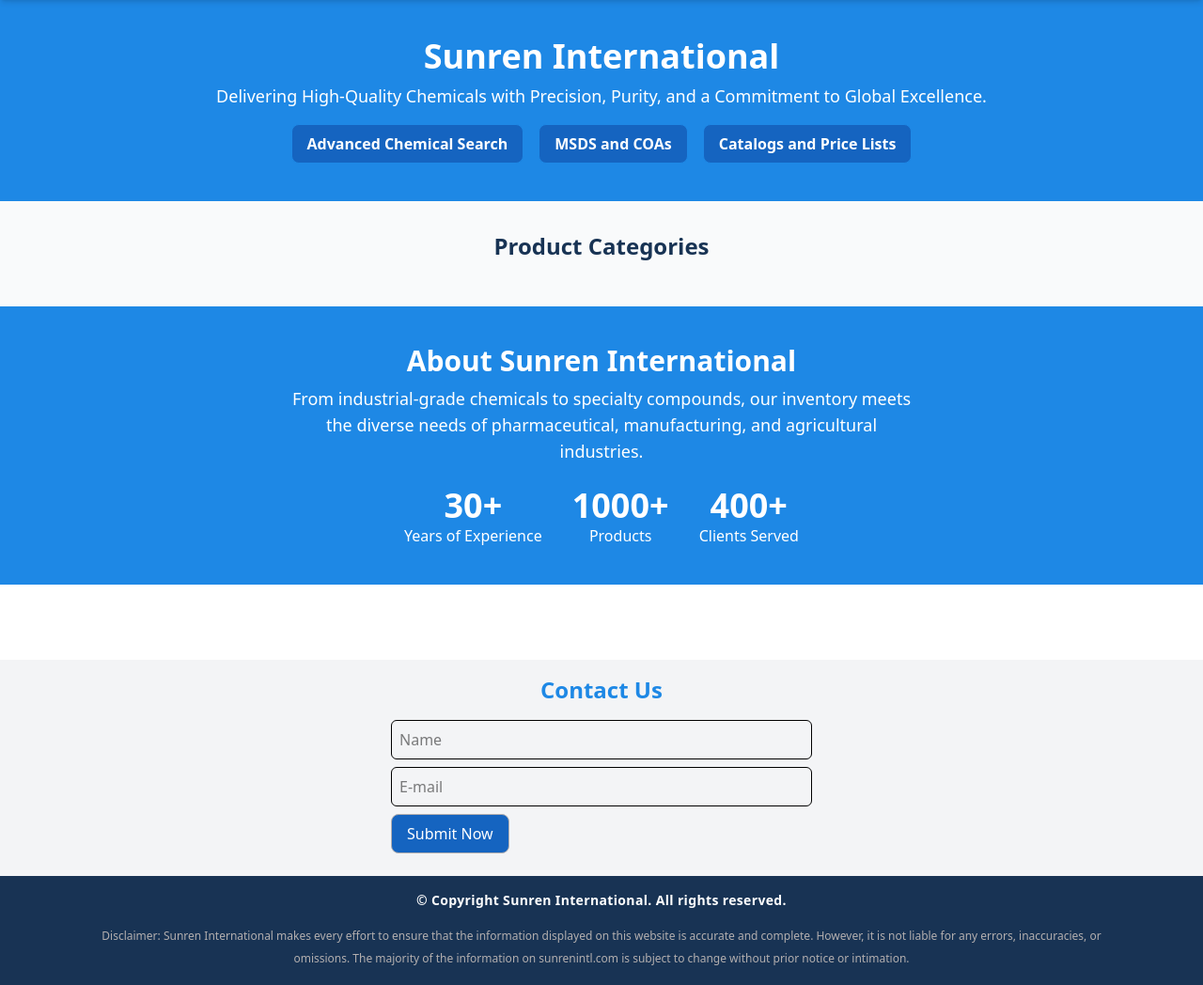
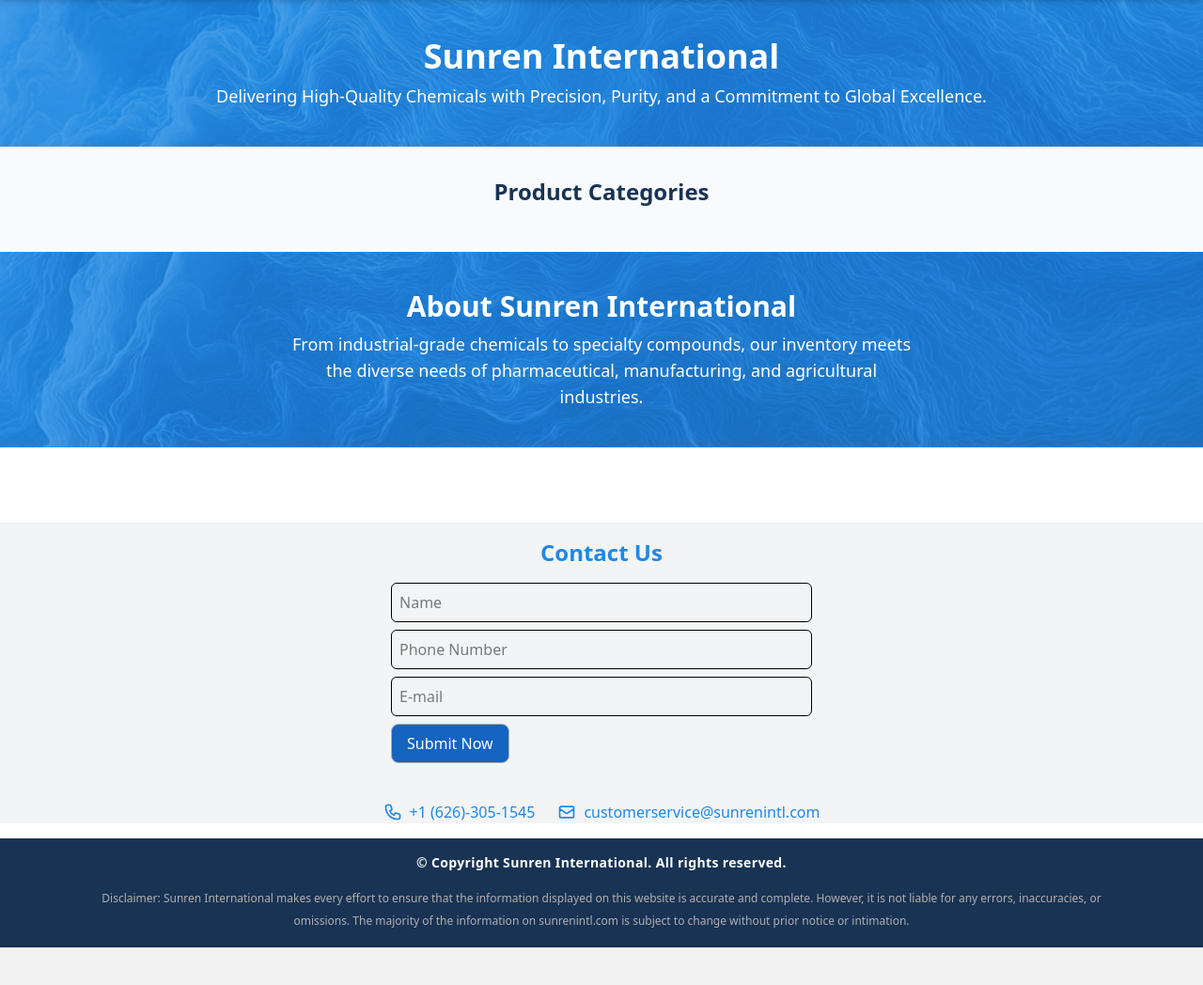
Before and after one commit to thomasdij/sunrenintl-site, a Django app: page / in a window 1280 px wide. Shown: the part 59-1107 px from the top of the page at 94% size. After the commit the page ends 1067 px from the top, so only its background shows below. Run offline with Django 5.2, Linux system fonts and the light colour scheme; data that the repository does not hold is empty.

Commit message:
transparent background, removed uneeded elements, added contact info

```diff
--- a/static/css/output.css
+++ b/static/css/output.css
@@ -699,6 +705,9 @@
   .mb-2 {
     margin-bottom: calc(var(--spacing) * 2);
   }
+  .mb-4 {
+    margin-bottom: calc(var(--spacing) * 4);
+  }
   .mb-6 {
     margin-bottom: calc(var(--spacing) * 6);
   }
@@ -2470,6 +2485,20 @@
     &:hover {
       @media (hover: hover) {
         background-color: var(--color-gray-100);
+      }
+    }
+  }
+  .hover\:text-blue-200 {
+    &:hover {
+      @media (hover: hover) {
+        color: var(--color-blue-200);
+      }
+    }
+  }
+  .hover\:text-blue-500 {
+    &:hover {
+      @media (hover: hover) {
+        color: var(--color-blue-500);
       }
     }
   }
--- a/templates/base.html
+++ b/templates/base.html
@@ -58,9 +58,24 @@
         <h2 class="text-2xl font-bold text-center text-blue-700 pt-4">Contact Us</h2>
         <form action="#" method="POST" class="max-w-md mx-auto mt-4 pb-6">
             <input type="text" placeholder="Name" class="w-full p-2 border rounded-md mb-2">
+            <input type="tel" placeholder="Phone Number" class="w-full p-2 border rounded-md mb-2">
             <input type="email" placeholder="E-mail" class="w-full p-2 border rounded-md mb-2">
             <button type="submit" class="btn-secondary">Submit Now</button>
         </form>
+        <div class="flex justify-center gap-6 mt-4 mb-4">
+            <a href="tel:+16263051545" class="flex items-center gap-2 text-blue-700 hover:text-blue-500">
+                <svg xmlns="http://www.w3.org/2000/svg" class="h-5 w-5" fill="none" viewBox="0 0 24 24" stroke="currentColor">
+                    <path stroke-linecap="round" stroke-linejoin="round" stroke-width="2" d="M3 5a2 2 0 012-2h3.28a1 1 0 01.948.684l1.498 4.493a1 1 0 01-.502 1.21l-2.257 1.13a11.042 11.042 0 005.516 5.516l1.13-2.257a1 1 0 011.21-.502l4.493 1.498a1 1 0 01.684.949V19a2 2 0 01-2 2h-1C9.716 21 3 14.284 3 6V5z" />
+                </svg>
+                +1 (626)-305-1545
+            </a>
+            <a href="mailto:customerservice@sunrenintl.com" class="flex items-center gap-2 text-blue-700 hover:text-blue-500">
+                <svg xmlns="http://www.w3.org/2000/svg" class="h-5 w-5" fill="none" viewBox="0 0 24 24" stroke="currentColor">
+                    <path stroke-linecap="round" stroke-linejoin="round" stroke-width="2" d="M3 8l7.89 5.26a2 2 0 002.22 0L21 8M5 19h14a2 2 0 002-2V7a2 2 0 00-2-2H5a2 2 0 00-2 2v10a2 2 0 002 2z" />
+                </svg>
+                customerservice@sunrenintl.com
+            </a>
+        </div>
     </section>
 
     <footer class="bg-[#183354] text-white py-4">
--- a/templates/chemicals/home.html
+++ b/templates/chemicals/home.html
@@ -1,16 +1,42 @@
 {% extends "base.html" %} {% load static %} {% block content %}
 
-<section class="bg-blue-700 text-white py-10 text-center">
+<style>
+  .bg-image-section {
+    position: relative;
+    overflow: hidden;
+  }
+
+  .bg-image-section::before {
+    content: "";
+    position: absolute;
+    top: 0;
+    left: 0;
+    width: 100%;
+    height: 100%;
+    background-image: url('{% static "images/background.png" %}');
+    background-size: cover;
+    background-position: center;
+    background-attachment: fixed;
+    opacity: 0.2;
+    z-index: 1;
+  }
+
+  .bg-image-section > * {
+    position: relative;
+    z-index: 2;
+  }
+</style>
+
+<section class="bg-blue-700 text-white py-10 text-center bg-image-section">
   <h1 class="text-4xl font-bold">Sunren International</h1>
   <p class="mt-2 text-lg">
     Delivering High-Quality Chemicals with Precision, Purity, and a Commitment
     to Global Excellence.
   </p>
-  <div class="flex justify-center gap-4 mt-4">
+  <!-- <div class="flex justify-center gap-4 mt-4">
     <button class="btn-primary">Advanced Chemical Search</button>
     <button class="btn-primary">MSDS and COAs</button>
-    <button class="btn-primary">Catalogs and Price Lists</button>
-  </div>
+  </div> -->
 </section>
 
 <section class="py-8 bg-gray-50">
@@ -51,27 +77,13 @@
     </button>
 </div>    -->
 
-<section class="py-10 bg-blue-700 text-white text-center">
+<section class="py-10 bg-blue-700 text-white text-center bg-image-section">
   <h2 class="text-3xl font-bold">About Sunren International</h2>
   <p class="max-w-2xl mx-auto mt-2 text-lg">
     From industrial-grade chemicals to specialty compounds, our inventory meets
     the diverse needs of pharmaceutical, manufacturing, and agricultural
     industries.
   </p>
-  <div class="flex justify-center gap-8 mt-6">
-    <div>
-      <h3 class="text-4xl font-bold">30+</h3>
-      <p>Years of Experience</p>
-    </div>
-    <div>
-      <h3 class="text-4xl font-bold">1000+</h3>
-      <p>Products</p>
-    </div>
-    <div>
-      <h3 class="text-4xl font-bold">400+</h3>
-      <p>Clients Served</p>
-    </div>
-  </div>
 </section>
 
 {% endblock %}
```
Also changed, not shown: other parts of static/css/output.css (+24 -12 lines), static/images/background.png (added).
